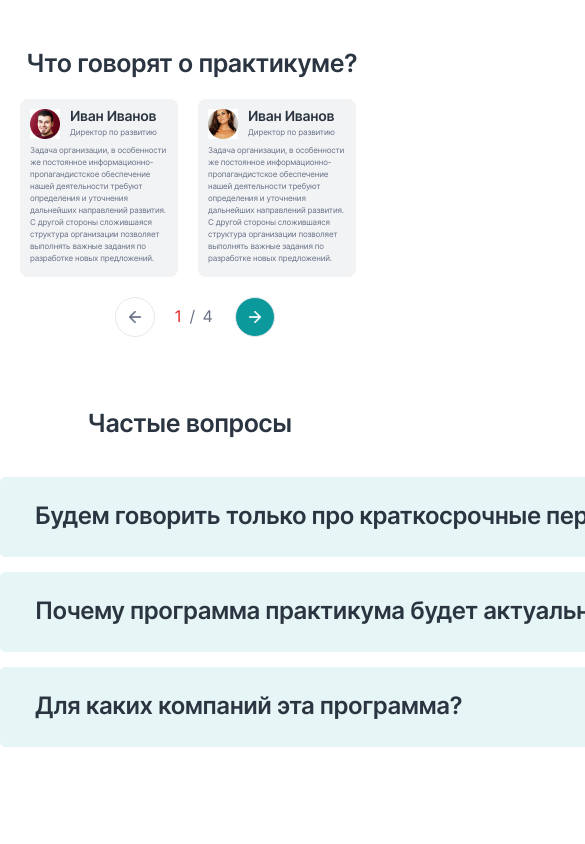
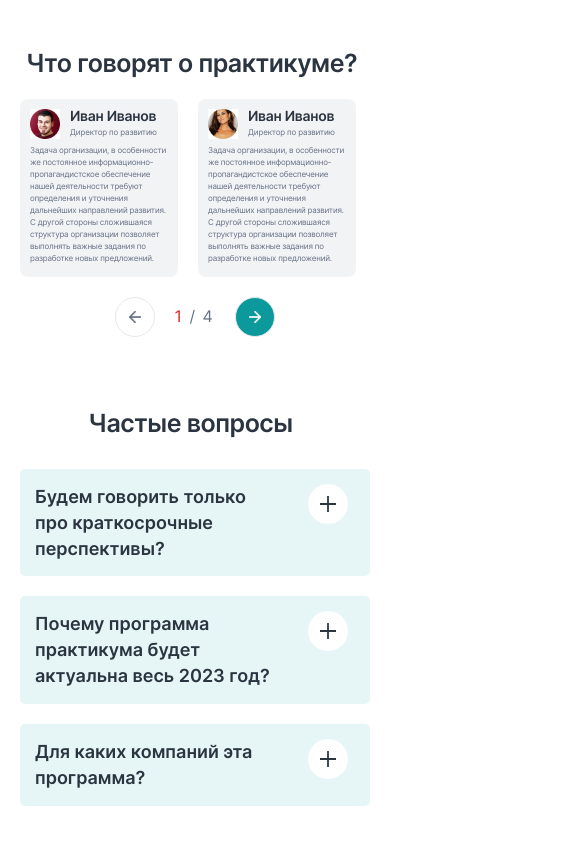
Before and after one commit to Argayash1/cbo-test-task, a React app: page / in a window 390 px wide. Shown: the part 6758-7602 px from the top of the page, 585 px wide, since content can reach past the window. Built offline with nearby package versions, Linux system fonts and the light colour scheme.

Commit message:
feat: сделал вёрстка FAQ для планшета

```diff
--- a/src/components/AboutPractiсum/AboutPractiсum.module.scss
+++ b/src/components/AboutPractiсum/AboutPractiсum.module.scss
@@ -15,7 +15,7 @@
 	}
 
 	@media screen and (max-width: 1006px) {
-		padding: 85px 30px 80px 30px;
+		padding: 85px 30px 83px 30px;
 	}
 
 	@media screen and (max-width: 560px) {
--- a/src/components/CardSlider/CardSlider.module.scss
+++ b/src/components/CardSlider/CardSlider.module.scss
@@ -20,7 +20,7 @@
 	margin-bottom: 0;
 
 	@media screen and (max-width: 986px) {
-		margin-top: 30px;
+		margin-top: 31px;
 	}
 
 	@media screen and (max-width: 531px) {
@@ -59,7 +59,7 @@
 
 	@media screen and (max-width: 986px) {
 		padding-right: 2px;
-		margin-top: 41px;
+		margin-top: 40px;
 	}
 
 	@media screen and (max-width: 531px) {
--- a/src/components/FAQ/FAQ.module.scss
+++ b/src/components/FAQ/FAQ.module.scss
@@ -5,5 +5,13 @@
 }
 
 .container {
-	@include section-flex-container(0, 0, 96, 0);
+	@include section-flex-container(0, 50, 96, 50);
+
+	@media screen and (max-width: 1006px) {
+		padding: 0 30px 80px 30px;
+	}
+
+	@media screen and (max-width: 560px) {
+		padding: 0 20px 70px 20px;
+	}
 }
--- a/src/components/FAQAccordion/FAQAccordion.module.scss
+++ b/src/components/FAQAccordion/FAQAccordion.module.scss
@@ -1,9 +1,14 @@
 .root {
-	width: 992px;
+	width: min(100%, 992px);
 	margin: 38px auto 0;
 	padding: 0;
 	list-style: none;
 	display: flex;
 	flex-direction: column;
 	gap: 15px;
+
+	@media screen and (max-width: 986px) {
+		gap: 20px;
+		margin-top: 30px;
+	}
 }
--- a/src/components/FAQAccordionCard/FAQAccordionCard.module.scss
+++ b/src/components/FAQAccordionCard/FAQAccordionCard.module.scss
@@ -2,9 +2,13 @@
 
 .root {
 	background-color: rgba(12, 153, 156, 0.1);
-	padding: 17px 30px 18px 35px;
+	padding-bottom: 18px;
 	box-sizing: border-box;
 	border-radius: 5px;
+
+	@media screen and (max-width: 986px) {
+		padding-bottom: 15px;
+	}
 }
 
 .questionButton {
@@ -17,9 +21,32 @@
 	margin: 0;
 	padding: 0;
 	display: flex;
+	gap: 25px;
 	justify-content: space-between;
 	align-items: center;
 	letter-spacing: -0.48px;
+	padding: 17px 30px 0 35px;
+	box-sizing: border-box;
+	transition: padding 0.3s ease-in-out;
+
+	@media screen and (max-width: 986px) {
+		font-size: 18px;
+		line-height: 1.44;
+		letter-spacing: normal;
+		padding: 15px 22px 0 15px;
+	}
+}
+
+.questionButtonOpenInTablet {
+	padding-top: 7px;
+}
+
+.question {
+	transition: margin-top 0.3s ease-in-out;
+}
+
+.questionOpenInTablet {
+	margin-top: 15px;
 }
 
 .buttonIcon {
@@ -32,11 +59,25 @@
 	width: 45px;
 	height: 45px;
 	display: inline-block;
-	transition: transform 0.3s linear;
+	transition:
+		transform 0.3s linear,
+		align-self 0.3s linear;
+	flex-shrink: 0;
+
+	@media screen and (max-width: 986px) {
+		width: 40px;
+		height: 40px;
+		background-size: 16px 16px;
+		align-self: flex-start;
+	}
 }
 
 .buttonIconRotated {
 	transform: rotate(-45deg);
+
+	@media screen and (max-width: 986px) {
+		align-self: flex-start;
+	}
 }
 
 .accordionCollapse {
@@ -51,4 +92,14 @@
 	margin: 0;
 	padding: 20px 0 5px;
 	max-width: 851px;
+	padding-left: 35px;
+
+	@media screen and (max-width: 986px) {
+		max-width: 80.3%;
+		font-size: 14px;
+		line-height: 1.5;
+		letter-spacing: -0.28px;
+		padding-left: 15px;
+		padding-bottom: 8px;
+	}
 }
--- a/src/components/FAQAccordionCard/index.tsx
+++ b/src/components/FAQAccordionCard/index.tsx
@@ -1,6 +1,7 @@
 import React from 'react'
 import styles from './FAQAccordionCard.module.scss'
 import clsx from 'clsx'
+import useResize from '../../hooks/useResize'
 
 interface FAQAccordionCardProps {
 	question: string
@@ -15,12 +16,28 @@ export const FAQAccordionCard = ({
 	onClick,
 	isOpen,
 }: FAQAccordionCardProps) => {
+	const screenWidth = useResize()
+
 	const answerRef = React.useRef<HTMLParagraphElement>(null)
+
+	const answerOnTablet =
+		'Волшебной таблетки, которая точно поможет выжить каждому бизнесу, не будет. Мы разберем множество разных инструментов и изучим, как их применять. Комбинировать и подстраивать эти инструменты под свой бизнес нужно будет самим на практике.'
 
 	return (
 		<article className={styles.root}>
-			<button className={styles.questionButton} onClick={onClick}>
-				{question}
+			<button
+				className={clsx(styles.questionButton, {
+					[styles.questionButtonOpenInTablet]: isOpen && screenWidth <= 986,
+				})}
+				onClick={onClick}
+			>
+				<span
+					className={clsx(styles.question, {
+						[styles.questionOpenInTablet]: isOpen && screenWidth <= 986,
+					})}
+				>
+					{question}
+				</span>
 				<span
 					className={clsx(styles.buttonIcon, {
 						[styles.buttonIconRotated]: isOpen,
@@ -36,7 +53,9 @@ export const FAQAccordionCard = ({
 				}}
 			>
 				<p className={styles.answer} ref={answerRef}>
-					{answer}
+					{screenWidth <= 986 && answer.startsWith('Текущие')
+						? answerOnTablet
+						: answer}
 				</p>
 			</div>
 		</article>
--- a/src/components/SectionTitle/SectionTitle.module.scss
+++ b/src/components/SectionTitle/SectionTitle.module.scss
@@ -12,7 +12,8 @@
 		&:not(
 				.rootPlaceAboutAuthor,
 				.rootPlacePracticeActivities,
-				.rootPlaceAboutPracticum
+				.rootPlaceAboutPracticum,
+				.rootPlaceFaq
 			) {
 			max-width: 806px;
 			margin-inline: auto;
@@ -31,7 +32,8 @@
 		&:not(
 				.rootPlaceTargetAudience,
 				.rootPlacePracticeActivities,
-				.rootPlaceAboutPracticum
+				.rootPlaceAboutPracticum,
+				.rootPlaceFaq
 			) {
 			max-width: 355px;
 		}
@@ -114,7 +116,7 @@
 	padding-right: 102px;
 
 	@media screen and (max-width: 986px) {
-		padding-right: 19px;
+		padding-right: 17px;
 	}
 
 	@media screen and (max-width: 531px) {
@@ -126,4 +128,8 @@
 	max-width: 344px;
 	margin-inline: auto;
 	padding-right: 11px;
+
+	@media screen and (max-width: 986px) {
+		padding-right: 9px;
+	}
 }
```
